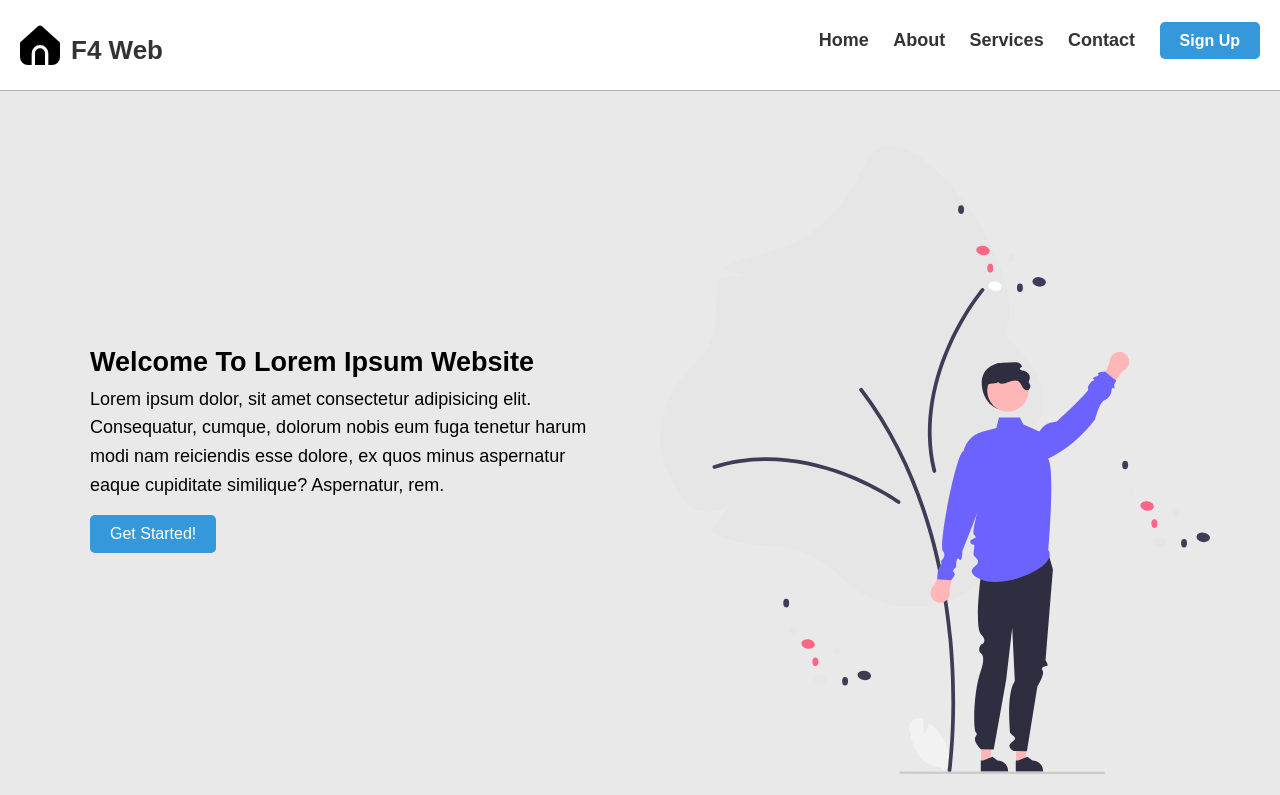
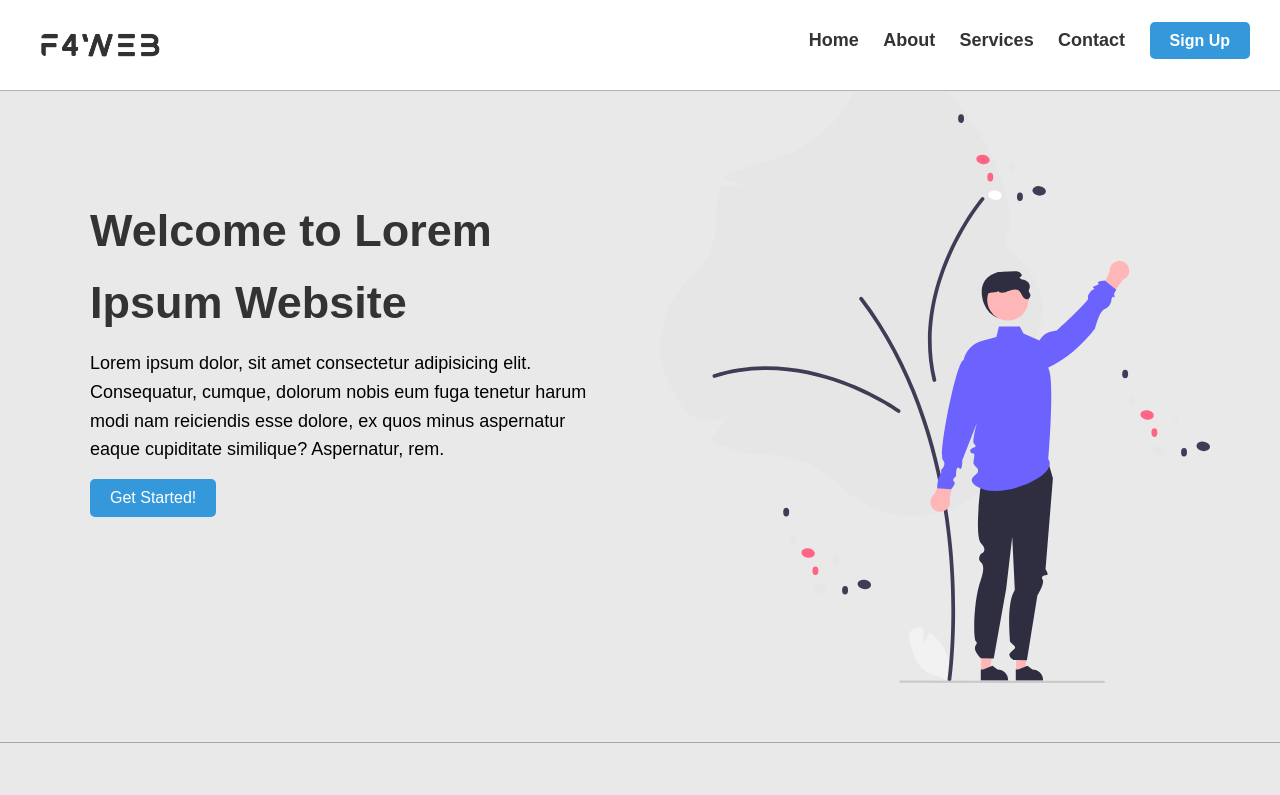
Before and after one commit to LuigiCarl/Group-F4, a plain HTML site: page index.html in a window 1280 px wide. Shown: the top 795 px of the page. Drawn offline with Linux system fonts and the light colour scheme.

Commit message:
change logo image and a few more small changes/fixes

```diff
--- a/index.html
+++ b/index.html
@@ -16,10 +16,7 @@
     </div>     -->
     <div class="logo">
       <div class="logo-container">
-        <img id="logoimg" src="img\home.svg" alt="Sample Picture">
-        <div class="textlogo">
-          <h1>F4 Web</h1>
-        </div>
+        <img id="logoimg" src="img\LOGO.png" alt="Sample Picture">
       </div>
     </div>
 
@@ -40,11 +37,11 @@
 
       <img src="img/no-images-1.png" alt="Sample Picture">
     </section><hr> -->
-    <section class="home">
+    <section class="home" id="home">
       <div class="container">
         <div class="content">
           <div class="text">
-            <h2>Welcome To Lorem Ipsum Website</h2>
+            <h2>Welcome to Lorem Ipsum Website</h2>
             <p>Lorem ipsum dolor, sit amet consectetur adipisicing elit. Consequatur, cumque, dolorum nobis eum fuga tenetur harum modi nam reiciendis esse dolore, ex quos minus aspernatur eaque cupiditate similique? Aspernatur, rem.
             </p>
             <button class="btn">Get Started!</button>
@@ -60,7 +57,7 @@
         <p>This is the about section of the site.</p>
       </section><hr> -->
 
-      <section class="about">
+      <section class="about" id="about">
         <div class="container">
           <div class="content">
             <div class="text">
@@ -79,7 +76,7 @@
           <p>Email: example@example.com</p>
         </section><hr> -->
 
-        <section class="contact">
+        <section class="contact" id="contact">
           <div class="container">
             <div class="content">
               <div class="text">
@@ -102,7 +99,7 @@
             <h2>Services</h2>
             <p>This is the service section of the site.</p>
           </section> -->
-          <section class="services">
+          <section class="services" id="services">
             <div class="container">
               <div class="service-content">
                 <div class="text">
--- a/style.css
+++ b/style.css
@@ -2,8 +2,14 @@
   font-family: sans-serif;
   margin: 0;
 }
-
+html {
+    scroll-behavior: smooth;
+}
 header {
+  position: fixed;
+  top: 0;
+  left: 0;
+  width: 100%;
   display: flex;
   justify-content: space-between;
   padding: 10px 20px;
@@ -11,30 +17,25 @@ header {
   height: 60px;
   padding-bottom: 20px;
   border-bottom: #3333335d solid 1px;
+  background: #fff;
 }
+
 .logo .logo-container {
   display: flex;
-  gap: 11px;
   padding-bottom: 25px;
   align-items: center;
   justify-content: center;
+  align-items: center;
+  justify-content: center;
   height: 50px;
+  margin-left: 20px;
 }
 #logoimg {
-  width: 40px;
+  width: 120px;
   height: auto;
-  align-items: center;
-  justify-content: center;
-  cursor: pointer;
 }
-.textlogo h1 {
-  font-size: 26px;
-  margin: 0;
-  color: #333;
-  align-items: center;
-  justify-content: center;
-  padding-top: 45px;
-  cursor: pointer;
+nav {
+    margin-right: 50px;
 }
 nav a {
   margin-left: 20px;
@@ -42,8 +43,6 @@ nav a {
   color: #333;
   font-weight: bold;
   font-size: 18px;
-
-
 }
 nav a:hover {
   transition-delay: 0.1s ease;
@@ -119,8 +118,8 @@ nav a:hover {
 .text p{
   padding-bottom: 15px;
 }
-.h2 {
-  font-size: 30px;
+h2 {
+  font-size: 45px;
   margin-bottom: 10px;
   color: #333;
 
```
Also changed, not shown: img/LOGO.png (added).
